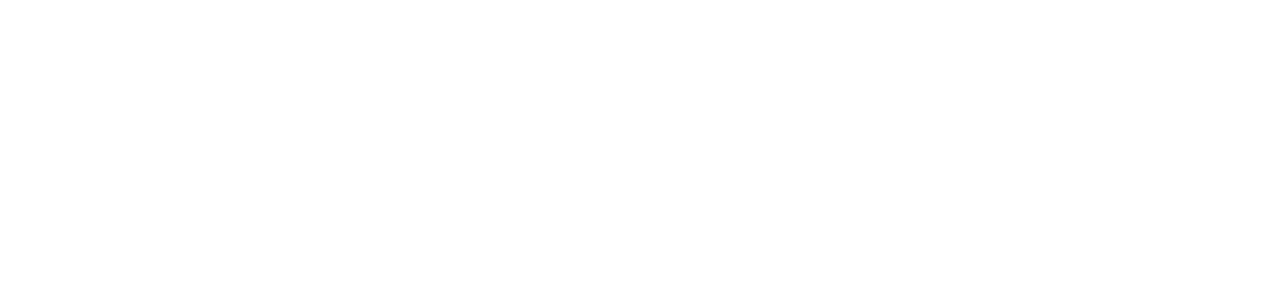
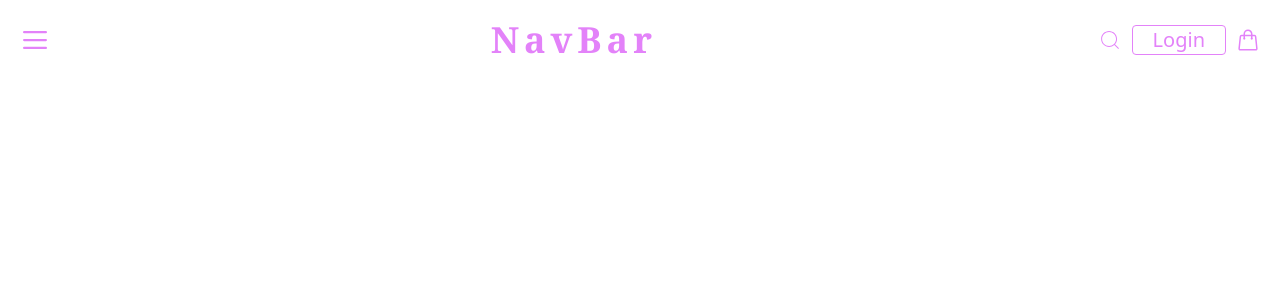
Before and after one commit to FrankiCode/ecommerce-I, a React (Vite) app: page / in a window 1280 px wide. Shown: the top 300 px of the page. Built offline with nearby package versions, Linux system fonts and the light colour scheme.

Commit message:
added navbar

```diff
--- a/src/App.jsx
+++ b/src/App.jsx
@@ -1,11 +1,12 @@
 import './App.css'
+import NavBar from './Components/Layout/NavBar'
 
 function App() {
 
 
   return (
     <>
-
+      <NavBar/>
     </>
   )
 }
```
Also changed, not shown: src/Conponents/Layout/NavBar/index.jsx (deleted).
